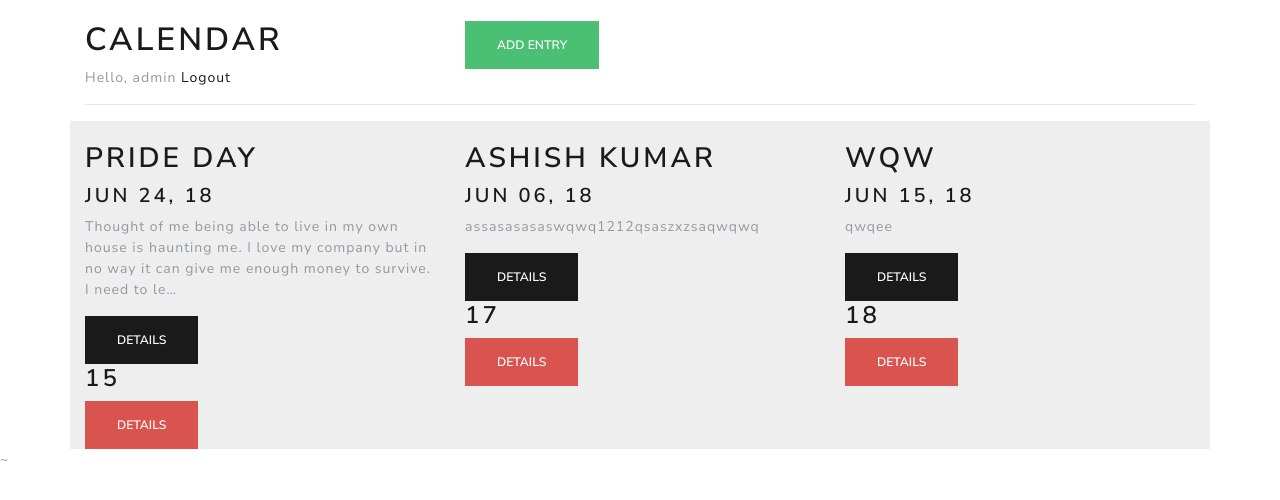
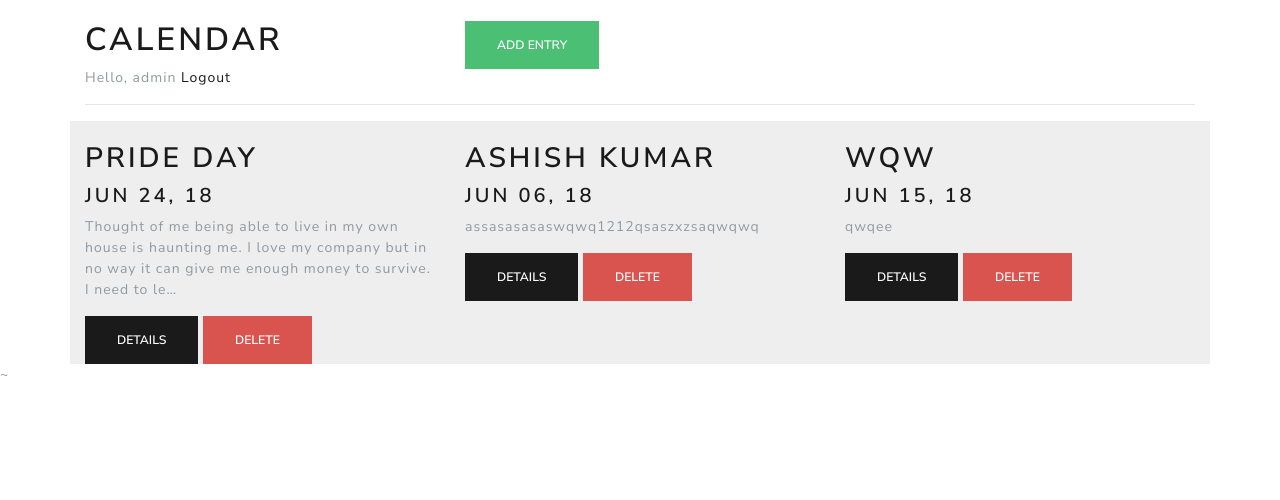
Before and after one commit to Axeish/django_calendar, a Django app: page /calendar in a window 1280 px wide. Shown: the top 500 px of the page. Run offline with Django 3.2, Linux system fonts and the light colour scheme; a user stored in the database is signed in; data comes from the database, SQL or seed files in the repository; both versions use the stored data as it was after the commit; some libraries are stand-ins or nearby versions.

Commit message:
Minor change. Detail -> Delete

```diff
--- a/myapp/templates/myapp/_calendar_entry.html
+++ b/myapp/templates/myapp/_calendar_entry.html
@@ -4,6 +4,6 @@
         <h4> {{entry.date | date:"M d, y"}}</h2>
         <p>{{entry.description | truncatechars:150}}</p>
         <button onclick="window.location='{% url 'details' pk=entry.id %}'	"  class='btn btn-primary'> Details </button>
-        <h3>{{ entry.id }}</h3>
-        <button data-id="{{ entry.id }}" onclick="deleteCalendarEntry(this)" class='btn btn-danger'> Details </button>
+
+        <button data-id="{{ entry.id }}" onclick="deleteCalendarEntry(this)" class='btn btn-danger'> Delete </button>
     </div>
--- a/myapp/views.py
+++ b/myapp/views.py
@@ -53,6 +53,9 @@ def delete(request,pk):
 	    entry.delete()
 	return HttpResponseRedirect('/')
 
+
+
+
 def signup(request):
     if request.method == 'POST':
         form = UserCreationForm(request.POST)
```
Also changed, not shown: db.sqlite3, 2 other files.
